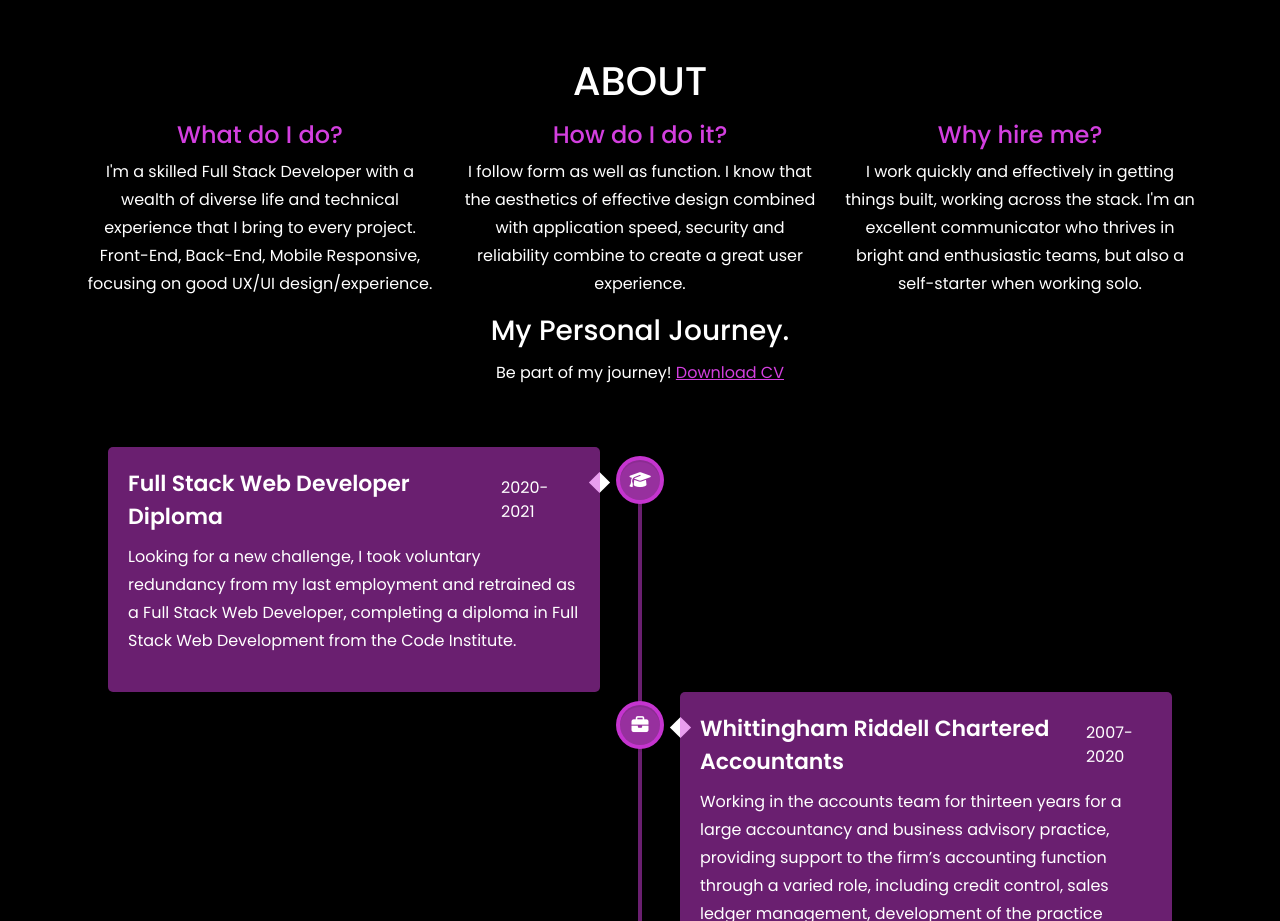
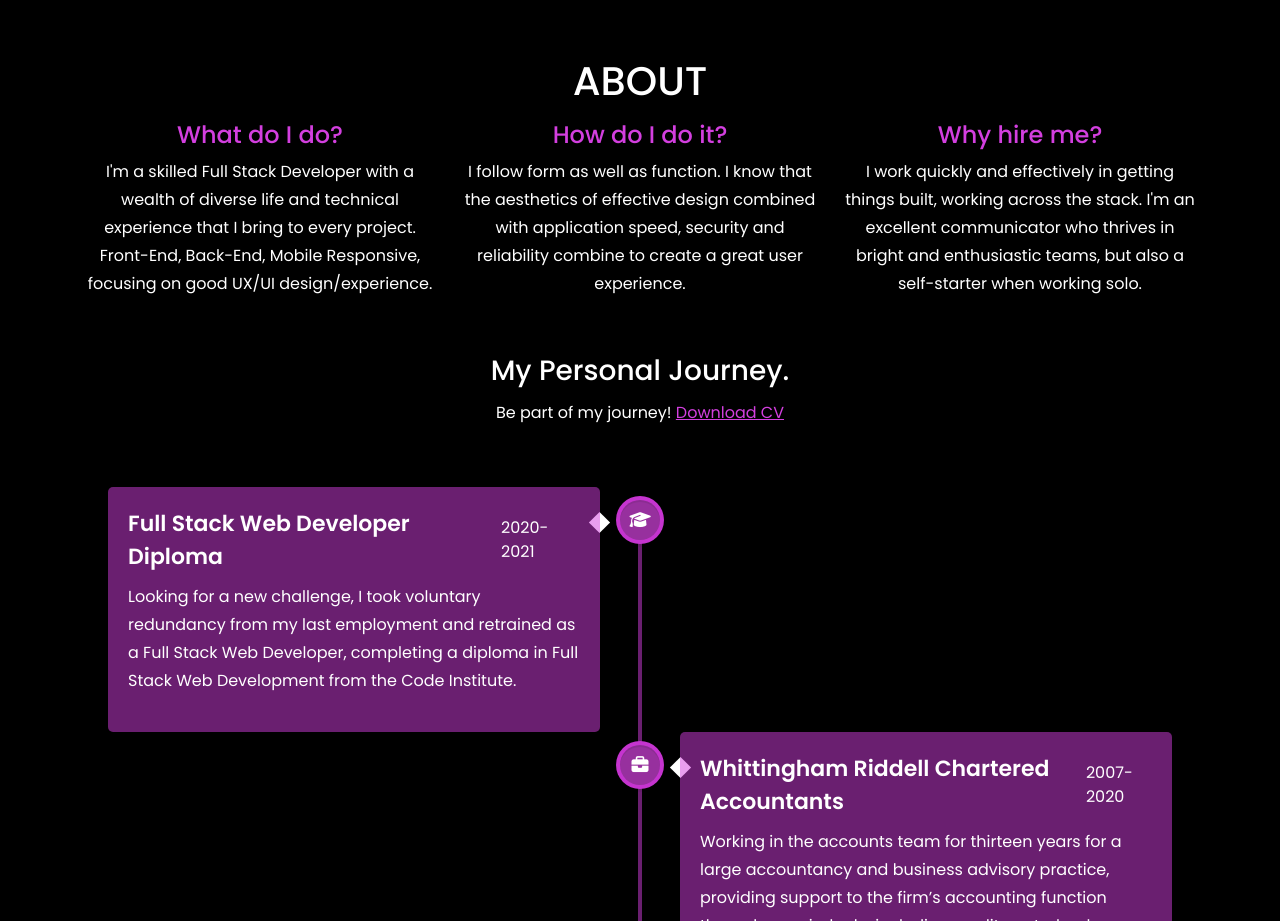
Before and after one commit to Leeap83/my-resume, a plain HTML site: page index.html in a window 1280 px wide. Shown: the part 2760-3681 px from the top of the page. Drawn offline with nearby package versions, Linux system fonts and the light colour scheme; no server answers.

Commit message:
about section changed

```diff
--- a/assets/css/styles.css
+++ b/assets/css/styles.css
@@ -447,6 +447,10 @@ header.header .header-heading {
 }
 
 /* About */
+.about-me {
+    padding-bottom: 40px;
+}
+
 section .time-line {
     padding: 3rem;
 }
--- a/index.html
+++ b/index.html
@@ -214,7 +214,7 @@
         <div class="container">
             <div class="text-center">
                 <h2 id="about" class="section-heading text-uppercase">About</h2>
-                <div class="row">
+                <div class="row about-me">
                     <div class="col-10 offset-1 offset-sm-0 col-sm-4 col-md-4">
                         <h4 class="text-pink uppercase">What do I do?</h4>
                         <p>
```
